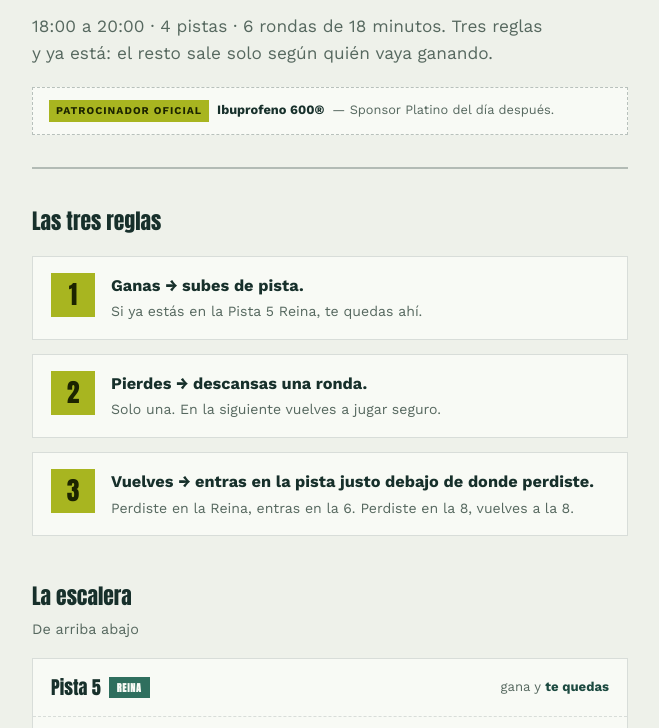
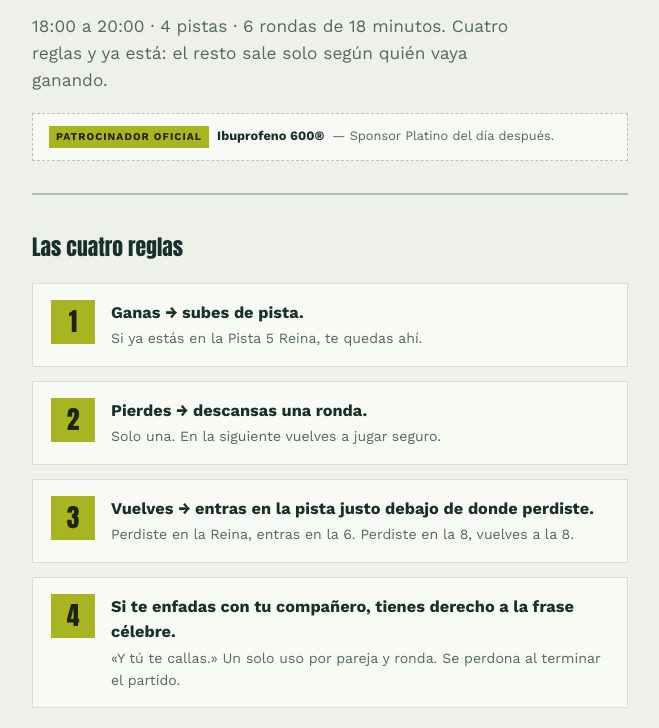
Before and after one commit to apicesound/Pozo-preboda, a plain HTML site: page index.html in a window 1280 px wide. Shown: the part 193-921 px from the top of the page, without its empty margins (310-969 px from the left). Drawn offline with nearby package versions, Linux system fonts and the light colour scheme.

Commit message:
Add files via upload

```diff
--- a/index.html
+++ b/index.html
@@ -155,12 +155,12 @@
     <div class="eyebrow">Preboda · Pozo de pádel</div>
     <h1>Reglas del Pozo</h1>
     <p class="presented-by">Pozo Preboda David &amp; Elena — <b>presented by</b> «Que no se note que llevo sin coger una pala en un año»</p>
-    <p class="lede">18:00 a 20:00 · 4 pistas · 6 rondas de 18 minutos. Tres reglas y ya está: el resto sale solo según quién vaya ganando.</p>
+    <p class="lede">18:00 a 20:00 · 4 pistas · 6 rondas de 18 minutos. Cuatro reglas y ya está: el resto sale solo según quién vaya ganando.</p>
     <div class="sponsor-strip"><span class="label">Patrocinador Oficial</span> <b>Ibuprofeno 600®</b> — Sponsor Platino del día después.</div>
   </header>
 
   <section id="reglas">
-    <div class="section-head"><h2>Las tres reglas</h2></div>
+    <div class="section-head"><h2>Las cuatro reglas</h2></div>
     <div class="rules">
       <div class="rule">
         <div class="num">1</div>
@@ -173,6 +173,10 @@
       <div class="rule">
         <div class="num">3</div>
         <div class="txt"><b>Vuelves → entras en la pista justo debajo de donde perdiste.</b><span>Perdiste en la Reina, entras en la 6. Perdiste en la 8, vuelves a la 8.</span></div>
+      </div>
+      <div class="rule">
+        <div class="num">4</div>
+        <div class="txt"><b>Si te enfadas con tu compañero, tienes derecho a la frase célebre.</b><span>«Y tú te callas.» Un solo uso por pareja y ronda. Se perdona al terminar el partido.</span></div>
       </div>
     </div>
   </section>
@@ -200,6 +204,8 @@
     </div>
   </section>
 
+  <div class="callout">A partir de la Ronda 3, puede que veáis una pareja nueva en pista 8: <b>David + Juanfran</b>, incorporación de última hora. Juegan la escalera igual que todos — no cambia nada para el resto.</div>
+
   <footer>
     A partir de la Ronda 2 todo se mueve solo con las tres reglas de arriba. ¡Suerte a todos! Jugad con ganas, pero guardad algo de cuerpo — que el sábado hay boda. 🎾
   </footer>
```
